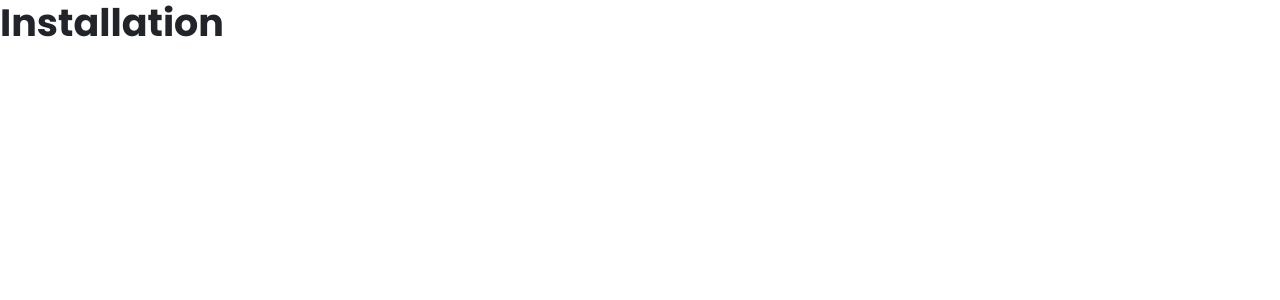
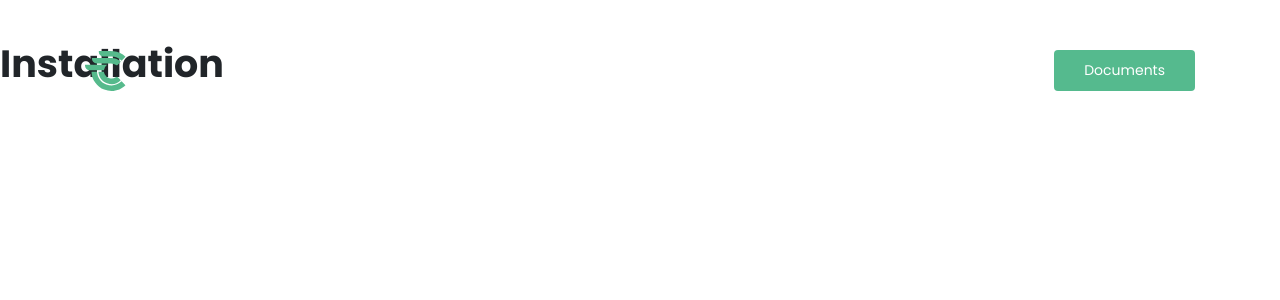
Before and after one commit to copy-command-clipboard/copy-command-clipboard-website, a Vue app: page /installation in a window 1280 px wide. Shown: the top 300 px of the page. Built offline with nearby package versions, Linux system fonts and the light colour scheme.

Commit message:
Splash section development.

```diff
--- a/src/App.vue
+++ b/src/App.vue
@@ -1,6 +1,22 @@
 <template>
-  <router-view />
+  <div class="root">
+    <div class="container">
+      <Header />
+    </div>
+    <router-view />
+  </div>
 </template>
+
+<script>
+import Header from "./components/layout/header";
+
+export default {
+  name: "Splash",
+  components: {
+    Header,
+  },
+};
+</script>
 
 <style lang="scss">
 @import "./style/style.scss";
--- a/src/components/splash/index.vue
+++ b/src/components/splash/index.vue
@@ -1,7 +1,6 @@
 <template>
   <section class="splash-section">
-    <div class="container h-100 d-flex flex-column justify-content-between">
-      <Header />
+    <div class="container h-100 d-flex flex-column justify-content-center">
       <article>
         <h1>Copy Command Clipboard</h1>
         <h2>
@@ -16,13 +15,11 @@
 </template>
 
 <script>
-import Header from "../layout/header";
 import Wave from "../../assets/svg/wave.svg";
 
 export default {
   name: "Splash",
   components: {
-    Header,
     Wave,
   },
 };
--- a/src/style/main/reset.scss
+++ b/src/style/main/reset.scss
@@ -8,7 +8,7 @@
     font-family: "Poppins", sans-serif;
 }
 
-html, body {
+html, body, .root {
   width: 100%;
   height: 100%;
 }
--- a/src/style/splash-section.scss
+++ b/src/style/splash-section.scss
@@ -2,7 +2,6 @@
   position: relative;
   width: 100%;
   height: 100%;
-  padding-bottom: 390px;
 }
 
 @media screen and (max-width: $md) {
```
